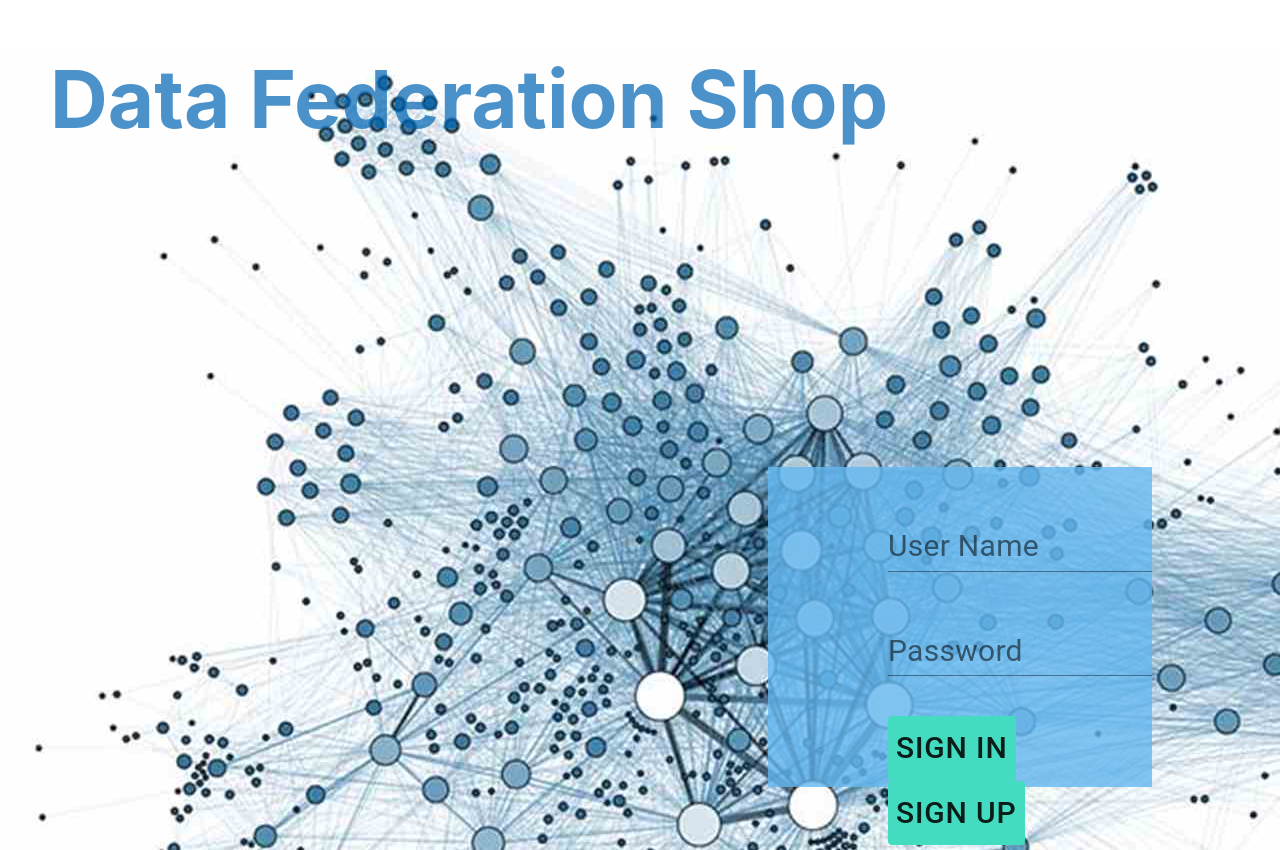
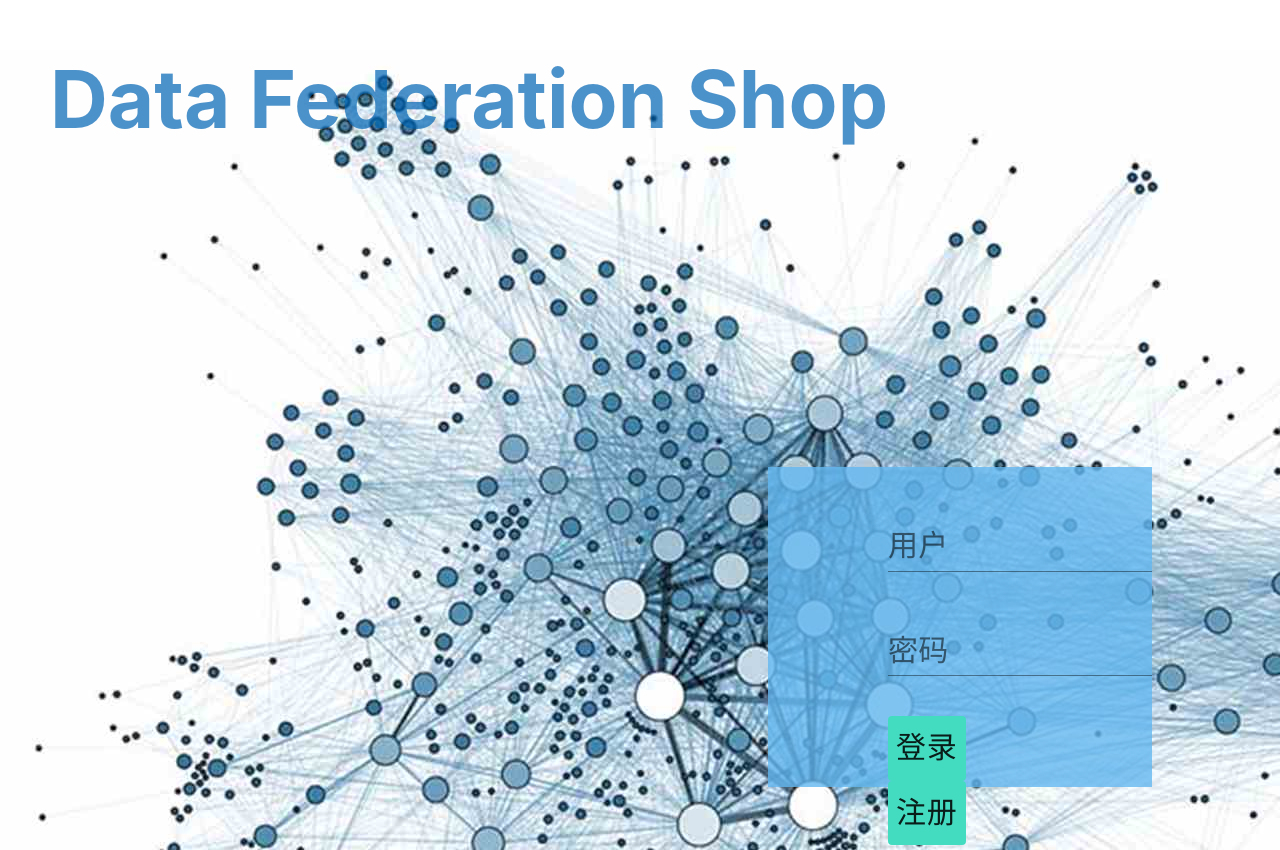
Before and after one commit to Alphia/dfWeb, a React (Create React App) app: page / in a window 1280 px wide. Built offline with nearby package versions, Linux system fonts and the light colour scheme.

Commit message:
use Chinese over English

```diff
--- a/src/js/App.js
+++ b/src/js/App.js
@@ -73,10 +73,10 @@ class App extends React.Component {
                         <div className={classes.background}/>
                         <div className={classes.banner}>
                             <div className={classes.bannerRight}>
-                                <p className={classes.bannerP}>Welcome &nbsp;
+                                <p className={classes.bannerP}>您好，&nbsp;
                                     <b className={classes.bannerName}>{this.state.userName}</b>
                                 </p>
-                                <p className={classes.bannerP} onClick={this.logout}>Log out</p>
+                                <p className={classes.bannerP} onClick={this.logout}>登出</p>
                             </div>
                             <h2 className={classes.bannerTitle}>Data Federation Shop </h2>
                         </div>
--- a/src/js/Logon.js
+++ b/src/js/Logon.js
@@ -79,8 +79,8 @@ class Logon extends React.Component {
                         InputLabelProps={{className: classes.label}}
                         value={this.state.username}
                         onChange={this.updateUsername}
-                        placeholder="Username"
-                        label="User Name"/>
+                        placeholder="字母与数字"
+                        label="用户"/>
                     <TextField
                         className={classes.textField}
                         InputProps={{className: classes.text}}
@@ -88,11 +88,11 @@ class Logon extends React.Component {
                         InputLabelProps={{className: classes.label}}
                         value={this.state.password}
                         onChange={this.updatePassword}
-                        placeholder="Password"
-                        label="Password"/>
+                        placeholder="字母与数字"
+                        label="密码"/>
                     <div className={classes.buttons}>
-                        <Button className={classes.button} onClick={this.props.logonHandler(this.state.username)}>Sign In</Button>
-                        <Button className={classes.button}>Sign Up</Button>
+                        <Button className={classes.button} onClick={this.props.logonHandler(this.state.username)}>登录</Button>
+                        <Button className={classes.button}>注册</Button>
                     </div>
                 </div>
             </div>
--- a/src/js/VirticalTabs.js
+++ b/src/js/VirticalTabs.js
@@ -151,12 +151,12 @@ export default function VerticalTabs() {
                 aria-label="Vertical tabs example"
                 className={classes.tabs}
             >
-                <Tab className={classes.tab} label="News" {...a11yProps(0)} />
-                <Tab className={classes.tab} label="Search & buy" {...a11yProps(1)} />
-                <Tab className={classes.tab} label="Orders" {...a11yProps(2)} />
-                <Tab className={classes.tab} label="Discount" {...a11yProps(3)} />
-                <Tab className={classes.tab} label="Community" {...a11yProps(4)} />
-                <Tab className={classes.tab} label="My Favorite" {...a11yProps(5)} />
+                <Tab className={classes.tab} label="新闻" {...a11yProps(0)} />
+                <Tab className={classes.tab} label="购买数据" {...a11yProps(1)} />
+                <Tab className={classes.tab} label="我的收藏" {...a11yProps(2)} />
+                <Tab className={classes.tab} label="我的订单" {...a11yProps(3)} />
+                <Tab className={classes.tab} label="特价商品" {...a11yProps(4)} />
+                <Tab className={classes.tab} label="社区" {...a11yProps(5)} />
             </Tabs>
             <TabPanel value={value} index={0}>
                 <div className={classes.news}>
@@ -174,9 +174,7 @@ export default function VerticalTabs() {
                     <div className={classes.criteria}>
                         <HospitalSelector/>
                         <FormControl className={classes.formControl}>
-                            <InputLabel className={classes.label} shrink htmlFor="dep-label-placeholder">
-                                Department
-                            </InputLabel>
+                            <InputLabel className={classes.label} shrink htmlFor="dep-label-placeholder">科室</InputLabel>
                             <Select
                                 value={depValues.dep}
                                 onChange={handleDepChange}
@@ -207,7 +205,7 @@ export default function VerticalTabs() {
                         </FormControl>
                         <FormControl className={classes.formControl}>
                             <InputLabel className={classes.label} shrink htmlFor="symptom-label-placeholder">
-                                Symptom
+                                症状
                             </InputLabel>
                             <Select
                                 value={symptomValues.symptom}
@@ -236,7 +234,7 @@ export default function VerticalTabs() {
                         <FormControl>
 
                         </FormControl>
-                        <TextField label="Rows Per Data Source"
+                        <TextField label="数据条数(单数据源)"
                                    className={classes.textField}
                                    InputLabelProps={{className: classes.label}}
                                    InputProps={{className: classes.input}}
@@ -246,7 +244,7 @@ export default function VerticalTabs() {
                     </div>
                     <div className={classes.buy}>
                         <Button variant="contained" className={classes.button}
-                                onClick={handlePurchase}>Purchase</Button>
+                                onClick={handlePurchase}>购买</Button>
                     </div>
                 </div>
                 <div className={classes.resultTable}>
--- a/src/js/autoComplete.js
+++ b/src/js/autoComplete.js
@@ -347,14 +347,14 @@ export default function IntegrationReactSelect(props) {
                     styles={selectStyles}
                     inputId="react-select-multiple"
                     TextFieldProps={{
-                        label: 'Data Sources From:',
+                        label: '数据源',
                         InputLabelProps: {
                             htmlFor: 'react-select-multiple',
                             shrink: true,
                             className: classes.label,
                         },
                     }}
-                    placeholder="Select multiple Hospitals"
+                    placeholder="可多选"
                     options={suggestions}
                     components={components}
                     value={multi}
```
